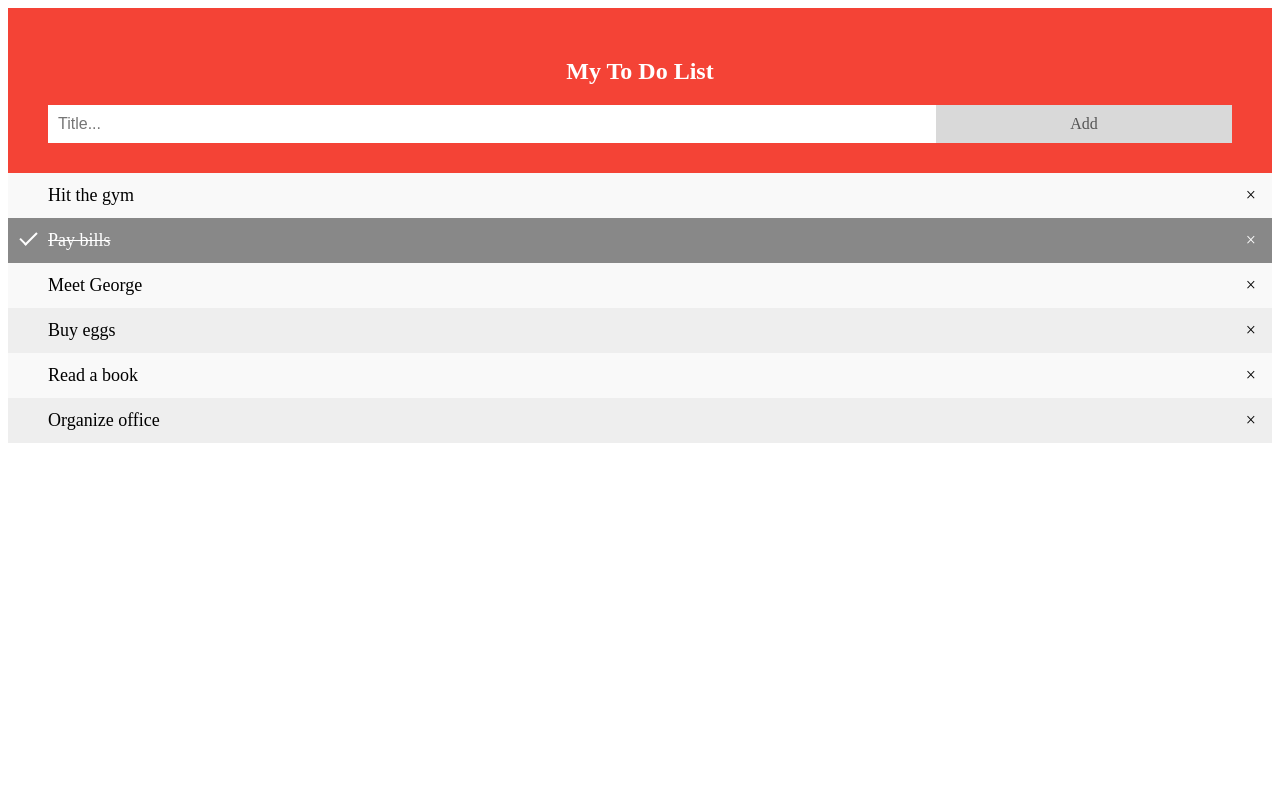
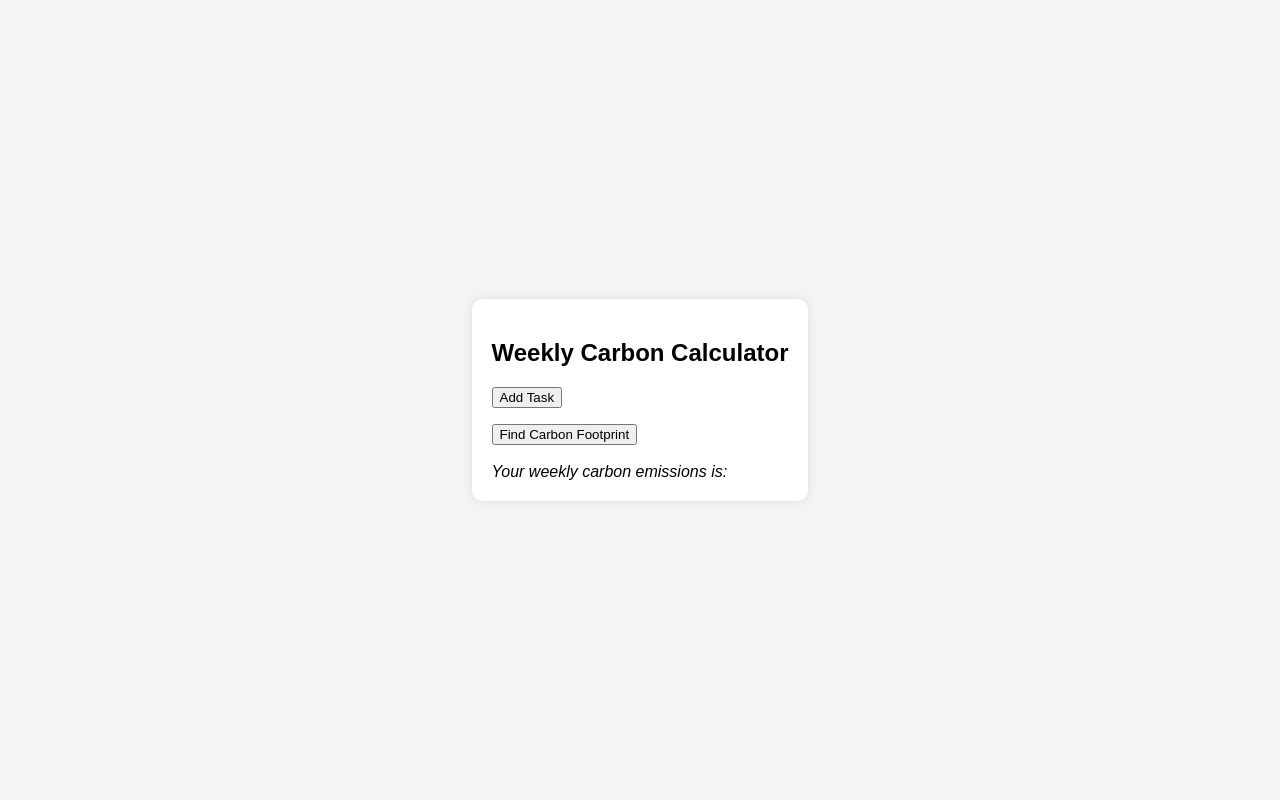
Before and after one commit to ledoit/CarbonFootprintTracker, a Flask app: page / in a window 1280 px wide. Run offline with Flask 3, Linux system fonts and the light colour scheme.

Commit message:
Update index.html

```diff
--- a/templates/index.html
+++ b/templates/index.html
@@ -1,26 +1,197 @@
 <!DOCTYPE html>
-<html>
+<html lang="en">
+
 <head>
-  <title>Todo List</title>
-  <!--<link rel="stylesheet" href="../styles.css" type="text/css" media="screen" charset="utf-8"> --->
-  <link rel="stylesheet" href="{{ url_for('static', filename='styles.css') }}">
+    <meta charset="UTF-8">
+    <meta name="viewport" content="width=device-width, initial-scale=1.0">
+    <link rel="stylesheet" href="style.css">
+    <style>
+        body {
+            font-family: 'Arial', sans-serif;
+            background-color: #f4f4f4;
+            margin: 0;
+            padding: 0;
+            display: flex;
+            justify-content: center;
+            align-items: center;
+            height: 100vh;
+        }
+
+        #todo-container {
+            background-color: #fff;
+            padding: 20px;
+            border-radius: 10px;
+            box-shadow: 0 0 10px rgba(0, 0, 0, 0.1);
+        }
+
+        #task-list {
+            list-style-type: none;
+            padding: 0;
+        }
+
+        .task-item {
+            margin: 10px 0;
+            padding: 10px;
+            border: 1px solid #ddd;
+            border-radius: 5px;
+            display: flex;
+            justify-content: space-between;
+            align-items: center;
+        }
+
+        /* Style for the modal */
+        .modal {
+            display: none;
+            position: fixed;
+            top: 50%;
+            left: 50%;
+            transform: translate(-50%, -50%);
+            padding: 20px;
+            background-color: #fff;
+            border: 1px solid #ccc;
+            box-shadow: 0 4px 8px rgba(0, 0, 0, 0.1);
+            z-index: 2; /* Increase the z-index to ensure it appears above the overlay */
+    }
+
+        .overlay {
+            display: none;
+            position: fixed;
+            top: 0;
+            left: 0;
+            width: 100%;
+            height: 100%;
+            background-color: rgba(0, 0, 0, 0.5);
+            z-index: 1;
+        }
+
+    </style>
+    <script src="https://code.jquery.com/jquery-3.6.4.min.js"></script>
 </head>
 
+<body>
+    <div id="todo-container">
+        <h2>Weekly Carbon Calculator</h2>
+        <button onclick="openModal()">Add Task</button>
+        <ul id="task-list"></ul>
+        <button onclick="generate()">Find Carbon Footprint</button>
+        <br>
+        <em id="response"><br>Your weekly carbon emissions is:</em>
+    </div>
 
-<body>
-  <div id="myDIV" class="header">
-    <h2>My To Do List</h2>
-    <input type="text" id="myInput" placeholder="Title...">
-    <span onclick="newElement()" class="addBtn">Add</span>
-  </div>
-  <ul id="myUL">
-    <li>Hit the gym</li>
-    <li class="checked">Pay bills</li>
-    <li>Meet George</li>
-    <li>Buy eggs</li>
-    <li>Read a book</li>
-    <li>Organize office</li>
-  </ul>
+
+    <!-- The provided modal code -->
+    <div id="add-task-modal" class="modal">
+        <span onclick="closeModal()">×</span>
+        <input type="text" placeholder="Name" id="input1">
+        <input type="text" placeholder="Origin" id="input2">
+        <input type="text" placeholder="Destination" id="input3">
+        <select id="input4">
+            <option value="Gasoline SUV">Gasoline SUV</option>
+            <option value="Hybrid SUV">Hybrid SUV</option>
+            <option value="Electric SUV">Electric SUV</option>
+            <option value="Gasoline Sedan">Gasoline Sedan</option>
+            <option value="Hybrid Sedan">Hybrid Sedan</option>
+            <option value="Electric Sedan">Electric Sedan</option>
+            <option value="Motorcycle">Motorcycle</option>
+            <option value="T">T</option>
+            <option value="Bus">Bus</option>
+            <option value="Public Transportation">Public Transportation</option>
+        <input type="text" placeholder="Frequency (times per week)" id="input5">
+        <button onclick="addTask()">Add Task</button>
+    </div>
+
+    <div id="overlay" class="overlay" onclick="closeModal()"></div>
+
+    <script>
+        function openModal() {
+            document.getElementById('add-task-modal').style.display = 'block';
+            document.getElementById('overlay').style.display = 'block';
+        }
+
+        function closeModal() {
+            document.getElementById('add-task-modal').style.display = 'none';
+            document.getElementById('overlay').style.display = 'none';
+        }
+
+        function sendData_save(name, origin, destination, transit, freq) {
+            $.ajax({
+                url: '/process',
+                type: 'POST',
+                data: { 'name': name, 'origin': origin, 'destination': destination, 'transit': transit, 'freq': freq},
+                success: function(response) {
+                    console.log(error);
+                },
+                error: function(error) {
+                    console.log(error);
+                }
+            });
+        }
+
+        function sendData_remove(name) {
+            $.ajax({
+                url: '/delete',
+                type: 'POST',
+                data: { 'name': name },
+                success: function(response) {
+                    console.log(error);
+                },
+                error: function(error) {
+                    console.log(error);
+                }
+            });
+        }
+
+        function generate() {
+            $.ajax({
+                url: '/generate',
+                type: 'POST',
+                success: function(response) {
+                    document.getElementById('response').innerHTML = response;
+                },
+                error: function(error) {
+                    console.log(error);
+                }
+            });
+        }
+
+        function addTask() {
+            const name = document.getElementById('input1').value;
+            const origin = document.getElementById('input2').value;
+            const destination = document.getElementById('input3').value;
+            const mode = document.getElementById('input4').value;
+            const freq = document.getElementById('input5').value;
+
+            sendData_save(name, origin, destination, mode, freq);
+
+            const taskList = document.getElementById('task-list');
+            const listItem = document.createElement('li');
+            listItem.className = 'task-item';
+            listItem.innerHTML = `
+                <div>
+                    <strong>${name}</strong><br>
+                    Origin: ${origin}<br>
+                    Destination: ${destination}<br>
+                    Transportation mode: ${mode}<br>
+                    Frequency: ${freq}<br>
+                </div>
+                <button onclick="removeTask('${name}', this)">Remove</button>
+            `;
+            taskList.appendChild(listItem);
+
+            closeModal();
+
+        }
+
+        function removeTask(name, button) {
+            sendData_remove(name);
+            const listItem = button.parentNode;
+            const taskList = document.getElementById('task-list');
+            taskList.removeChild(listItem);
+
+
+        }
+
+    </script>
 </body>
-<script src="../scripts.js"></script>
+
 </html>
```
